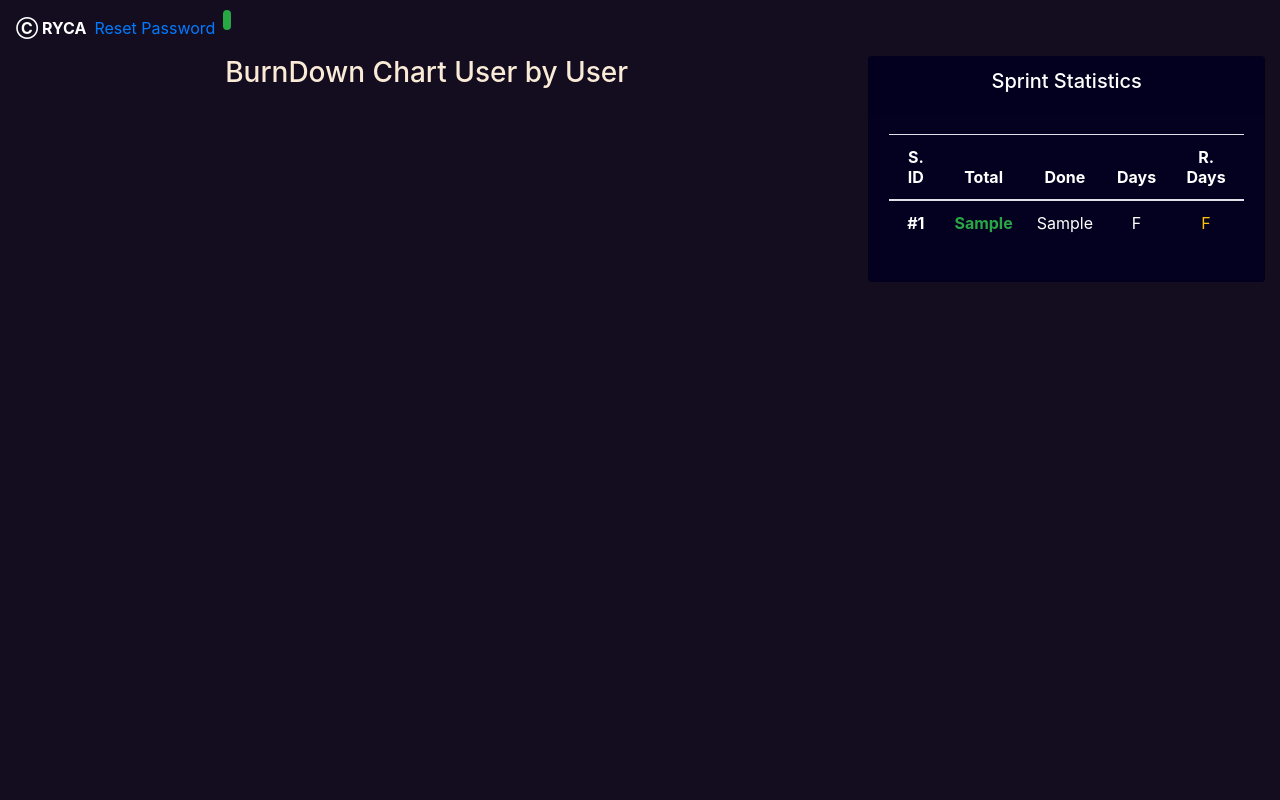
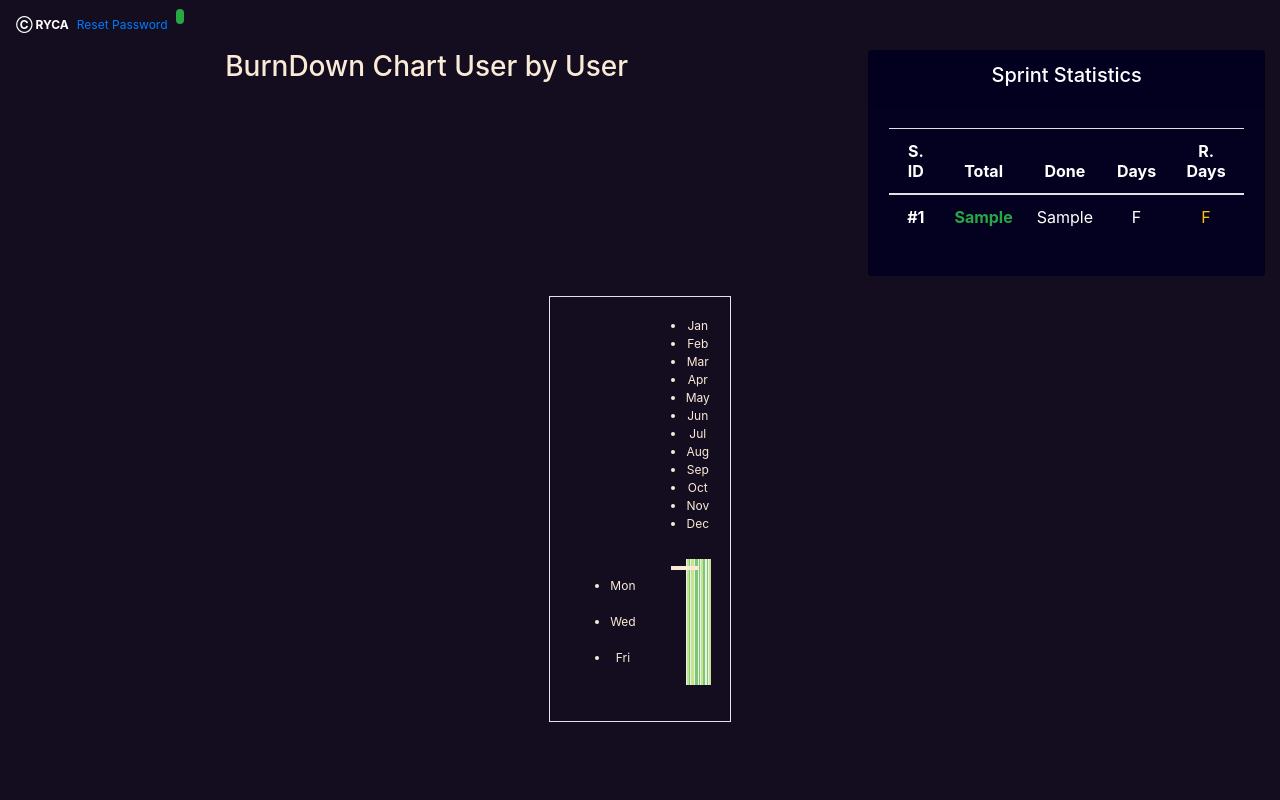
Before and after one commit to hasanisaeed/agile, a Django app: template templates/performance.html in a window 1280 px wide. Run offline with Django 3.2, Linux system fonts and the light colour scheme; tables that the repository leaves empty hold one stand-in row (values such as "Sample post"); the template is opened without the code that fills it: values that come from a table or form of the project are taken from there, most other values are stand-ins (such as "Sample title", 1, 10 or a date in 2020); a map, chart or similar area stays blank; some libraries are stand-ins or nearby versions.

Commit message:
feat: add contribution graph

```diff
--- /dev/null
+++ b/static/css/graph.css
@@ -0,0 +1,73 @@
+.months { grid-area: months; }
+.days { grid-area: days; }
+.squares { grid-area: squares; }
+
+.graph {
+  display: inline-grid;
+  grid-template-areas: "empty months"
+                       "days squares";
+  grid-template-columns: auto 1fr;
+  grid-gap: 10px;
+}
+
+.months {
+  display: grid;
+  grid-template-columns: calc(var(--week-width) * 4) /* Jan */
+                         calc(var(--week-width) * 4) /* Feb */
+                         calc(var(--week-width) * 4) /* Mar */
+                         calc(var(--week-width) * 5) /* Apr */
+                         calc(var(--week-width) * 4) /* May */
+                         calc(var(--week-width) * 4) /* Jun */
+                         calc(var(--week-width) * 5) /* Jul */
+                         calc(var(--week-width) * 4) /* Aug */
+                         calc(var(--week-width) * 4) /* Sep */
+                         calc(var(--week-width) * 5) /* Oct */
+                         calc(var(--week-width) * 4) /* Nov */
+                         calc(var(--week-width) * 5) /* Dec */;
+}
+
+.days,
+.squares {
+  display: grid;
+  grid-gap: var(--square-gap);
+  grid-template-rows: repeat(7, var(--square-size));
+}
+
+.squares {
+  grid-auto-flow: column;
+  grid-auto-columns: var(--square-size);
+}
+
+
+/* Other styling */
+
+body {
+  font-family: -apple-system, BlinkMacSystemFont, "Segoe UI", Helvetica, Arial, sans-serif, "Apple Color Emoji", "Segoe UI Emoji", "Segoe UI Symbol";
+  font-size: 12px;
+}
+
+.graph {
+  padding: 20px;
+  border: 1px #e1e4e8 solid;
+  margin: 20px;
+}
+
+.days li:nth-child(odd) {
+  visibility: hidden;
+}
+
+.squares li {
+  background-color: #ebedf0;
+}
+
+.squares li[data-level="1"] {
+  background-color: #c6e48b;
+}
+
+.squares li[data-level="2"] {
+  background-color: #7bc96f;
+}
+
+.squares li[data-level="3"] {
+  background-color: #196127;
+}
--- a/templates/performance.html
+++ b/templates/performance.html
@@ -7,6 +7,7 @@
 
 {% block stylesheet %}
     <link type="text/css" href="{% static 'css/ball.css' %}" rel="stylesheet"/>
+    <link type="text/css" href="{% static 'css/graph.css' %}" rel="stylesheet"/>
     <style type="text/css">
         body {
             background: #140d20;
@@ -104,6 +105,38 @@
                         </div>
                     </div>
                 </div>
+                <class class="row">
+                    <class class="col-12">
+                        <div class="graph">
+                            <ul class="months">
+                                <li>Jan</li>
+                                <li>Feb</li>
+                                <li>Mar</li>
+                                <li>Apr</li>
+                                <li>May</li>
+                                <li>Jun</li>
+                                <li>Jul</li>
+                                <li>Aug</li>
+                                <li>Sep</li>
+                                <li>Oct</li>
+                                <li>Nov</li>
+                                <li>Dec</li>
+                            </ul>
+                            <ul class="days">
+                                <li>Sun</li>
+                                <li>Mon</li>
+                                <li>Tue</li>
+                                <li>Wed</li>
+                                <li>Thu</li>
+                                <li>Fri</li>
+                                <li>Sat</li>
+                            </ul>
+                            <ul class="squares">
+                                <!-- added via javascript -->
+                            </ul>
+                        </div>
+                    </class>
+                </class>
             {% endblock %}
         </div>
     </div>
@@ -115,6 +148,13 @@
     <script src="{% static 'js/gsap.min.js' %}"></script>
 
     <script type="text/javascript">
+        /* Graph Section */
+        const squares = document.querySelector('.squares');
+        for (var i = 1; i < 365; i++) {
+            const level = Math.floor(Math.random() * 3);
+            squares.insertAdjacentHTML('beforeend', `<li data-level="${level}"></li>`);
+        }
+
         {% for user in users %}
             TweenMax.staggerTo(`.ball-{{user.id}}`, Number(`{{ user.velocity }}`), {
                 y: '150px',
```
Also changed, not shown: assets/css/graph.css (added, +73 -0 lines).
